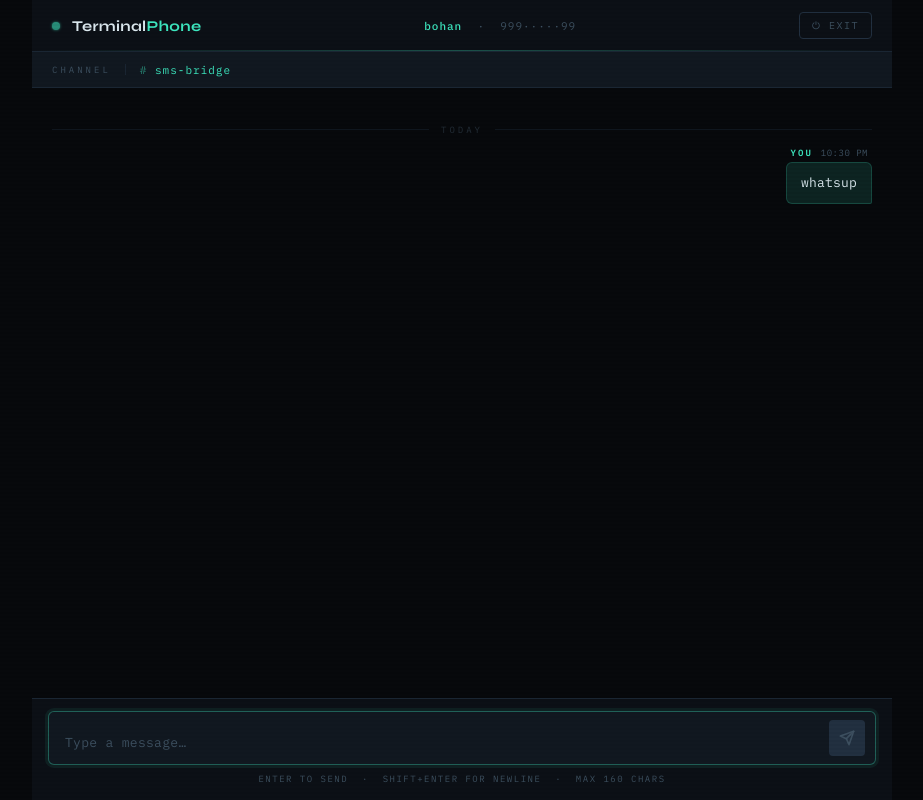
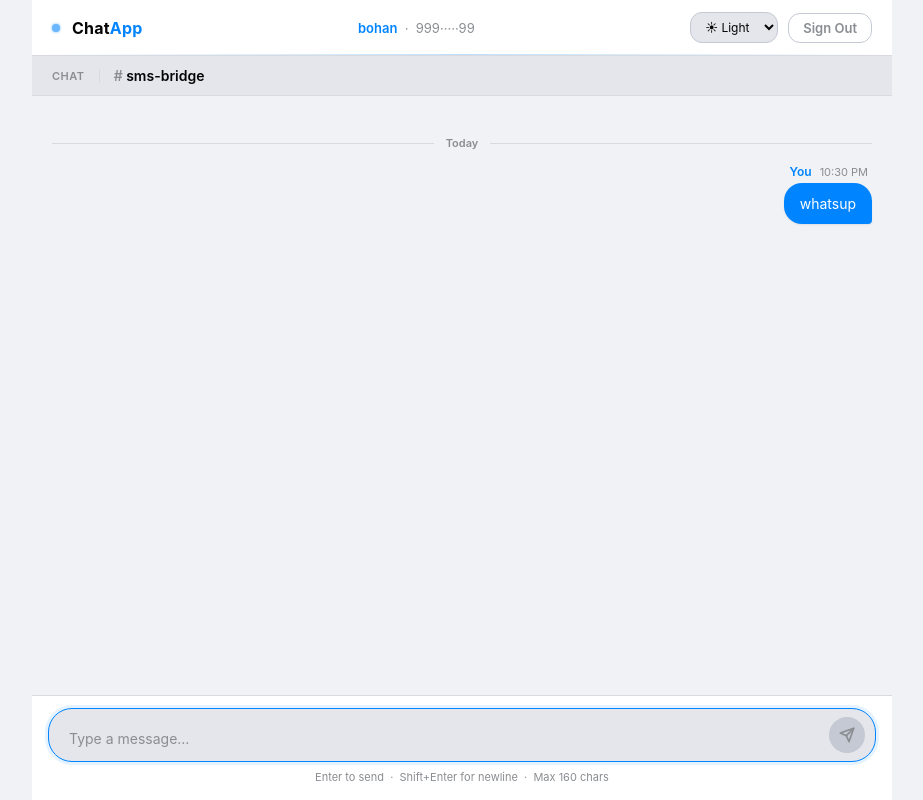
Before and after one commit to bolanxu/Terminal-Style-Cellular-Device, a Flask app: page / in a window 1280 px wide. Shown: the whole page, without its empty margins (178-1101 px from the left). Run offline with Flask 3, Linux system fonts and the light colour scheme; a user stored in the database is signed in; data comes from the database, SQL or seed files in the repository.

Commit message:
feat: replace terminal UI with modern light/dark chat theme across all user-facing templates"
Agent-Logs-Url: https://github.com/bolanxu/Terminal-Style-Cellular-Device/sessions/2cafd730-2750-410d-a781-279a6314c97d

Co-authored-by: bolanxu <192940673+bolanxu@users.noreply.github.com>

```diff
--- a/mysite/templates/index.html
+++ b/mysite/templates/index.html
@@ -3,29 +3,52 @@
 <head>
 <meta charset="UTF-8">
 <meta name="viewport" content="width=device-width, initial-scale=1.0, maximum-scale=1.0">
-<title>Terminal Phone</title>
-<link rel="preconnect" href="https://fonts.googleapis.com">
-<link href="https://fonts.googleapis.com/css2?family=IBM+Plex+Mono:ital,wght@0,300;0,400;0,500;0,600;1,400&family=Syne:wght@400;600;700;800&display=swap" rel="stylesheet">
+<title>Chat App</title>
+<script>
+  (function() {
+    var t = localStorage.getItem('chat-theme');
+    if (t) document.documentElement.setAttribute('data-theme', t);
+  })();
+</script>
 <style>
+  /* ── Modern Light (default) ── */
   :root {
-    --bg:          #07090c;
-    --bg2:         #0c1016;
-    --bg3:         #111820;
-    --bg4:         #151f28;
-    --border:      #1a2633;
-    --border2:     #223040;
-    --accent:      #3de8c0;
-    --accent-dim:  rgba(61,232,192,0.12);
-    --accent-glow: rgba(61,232,192,0.2);
-    --modem:       #f0c040;
-    --modem-dim:   rgba(240,192,64,0.1);
-    --text:        #a8bfcc;
-    --text-bright: #ddeaf0;
-    --text-dim:    #3d5060;
-    --danger:      #ff4d6d;
-    --mono:        'IBM Plex Mono', monospace;
-    --sans:        'Syne', sans-serif;
-    --radius:      6px;
+    --bg:          #f0f2f5;
+    --bg2:         #ffffff;
+    --bg3:         #e4e6eb;
+    --border:      #d8dadf;
+    --border2:     #c4c9d4;
+    --accent:      #0084ff;
+    --accent-dim:  rgba(0,132,255,0.15);
+    --modem:       #00b09b;
+    --modem-dim:   rgba(0,176,155,0.13);
+    --text:        #3c4043;
+    --text-bright: #050505;
+    --text-dim:    #8a8d91;
+    --danger:      #e41e3f;
+    --font-base:   -apple-system, BlinkMacSystemFont, "Segoe UI", Roboto, Helvetica, Arial, sans-serif;
+    --radius:      12px;
+    --msg-radius:  18px;
+  }
+
+  /* ── Modern Dark ── */
+  [data-theme="modern-dark"] {
+    --bg:          #1e1f22;
+    --bg2:         #2b2d31;
+    --bg3:         #383a40;
+    --border:      #1e2023;
+    --border2:     #4e5058;
+    --accent:      #5865f2;
+    --accent-dim:  rgba(88,101,242,0.22);
+    --modem:       #3ba55d;
+    --modem-dim:   rgba(59,165,93,0.18);
+    --text:        #dcddde;
+    --text-bright: #ffffff;
+    --text-dim:    #72767d;
+    --danger:      #ed4245;
+    --font-base:   -apple-system, BlinkMacSystemFont, "Segoe UI", Roboto, Helvetica, Arial, sans-serif;
+    --radius:      12px;
+    --msg-radius:  18px;
   }
 
   *, *::before, *::after { box-sizing: border-box; margin: 0; padding: 0; }
@@ -35,7 +58,8 @@
     overflow: hidden;
     background: var(--bg);
     color: var(--text);
-    font-family: var(--mono);
+    font-family: var(--font-base);
+    transition: background-color 0.25s ease, color 0.25s ease;
   }
 
   /* ═══════════════════════════════════════
@@ -58,7 +82,7 @@
     align-items: center;
     justify-content: space-between;
     padding: 0 20px;
-    height: 52px;
+    height: 56px;
     background: var(--bg2);
     border-bottom: 1px solid var(--border);
     flex-shrink: 0;
@@ -71,7 +95,7 @@
     bottom: 0; left: 0; right: 0;
     height: 1px;
     background: linear-gradient(90deg, transparent, var(--accent), transparent);
-    opacity: 0.3;
+    opacity: 0.25;
   }
 
   .topbar-left {
@@ -94,20 +118,19 @@
   }
 
   .topbar-title {
-    font-family: var(--sans);
-    font-size: 15px;
+    font-family: var(--font-base);
+    font-size: 16px;
     font-weight: 700;
     color: var(--text-bright);
-    letter-spacing: 0.3px;
+    letter-spacing: 0.2px;
   }
   .topbar-title span { color: var(--accent); }
 
   .topbar-user {
-    font-size: 11px;
+    font-size: 13px;
     color: var(--text-dim);
-    letter-spacing: 1px;
   }
-  .topbar-user strong { color: var(--accent); font-weight: 500; }
+  .topbar-user strong { color: var(--accent); font-weight: 600; }
 
   .topbar-right {
     display: flex;
@@ -115,19 +138,32 @@
     gap: 10px;
   }
 
+  .theme-select {
+    background: var(--bg3);
+    color: var(--text-bright);
+    border: 1px solid var(--border2);
+    padding: 6px 10px;
+    border-radius: var(--radius);
+    font-family: var(--font-base);
+    font-size: 12px;
+    outline: none;
+    cursor: pointer;
+    transition: border-color 0.15s;
+  }
+  .theme-select:hover { border-color: var(--accent); }
+
   .btn-icon {
     background: none;
     border: 1px solid var(--border2);
     color: var(--text-dim);
-    padding: 6px 12px;
-    border-radius: 4px;
-    font-family: var(--mono);
-    font-size: 10px;
-    letter-spacing: 1.5px;
+    padding: 6px 14px;
+    border-radius: var(--radius);
+    font-family: var(--font-base);
+    font-size: 13px;
+    font-weight: 600;
     cursor: pointer;
     text-decoration: none;
     transition: all 0.15s;
-    text-transform: uppercase;
     display: inline-flex;
     align-items: center;
     gap: 5px;
@@ -136,7 +172,7 @@
 
   {% if current_user.is_admin %}
   .btn-admin {
-    border-color: rgba(61,232,192,0.3);
+    border-color: rgba(88,101,242,0.4);
     color: var(--accent);
   }
   {% endif %}
@@ -149,37 +185,38 @@
     align-items: center;
     gap: 0;
     padding: 0 20px;
-    height: 36px;
+    height: 40px;
     background: var(--bg3);
     border-bottom: 1px solid var(--border);
     flex-shrink: 0;
   }
   .channel-tag {
-    font-size: 9px;
-    letter-spacing: 3px;
+    font-size: 11px;
+    font-weight: 600;
     color: var(--text-dim);
     text-transform: uppercase;
+    letter-spacing: 0.5px;
     padding-right: 14px;
     border-right: 1px solid var(--border);
     margin-right: 14px;
   }
   .channel-name {
-    font-size: 11px;
-    color: var(--accent);
-    letter-spacing: 1px;
+    font-size: 14px;
+    font-weight: 600;
+    color: var(--text-bright);
   }
-  .channel-name::before { content: '# '; opacity: 0.5; }
+  .channel-name::before { content: '# '; color: var(--text-dim); }
 
   .unread-badge {
     margin-left: auto;
-    background: var(--modem-dim);
-    border: 1px solid rgba(240,192,64,0.2);
-    color: var(--modem);
-    font-size: 9px;
-    padding: 2px 8px;
-    border-radius: 2px;
-    letter-spacing: 1px;
+    background: var(--accent);
+    color: #fff;
+    font-size: 11px;
+    font-weight: 700;
+    padding: 3px 10px;
+    border-radius: 12px;
     display: none;
+    cursor: pointer;
   }
   .unread-badge.visible { display: inline-block; }
 
@@ -206,8 +243,7 @@
     display: flex;
     align-items: center;
     gap: 12px;
-    margin: 16px 0 10px;
-    opacity: 0.5;
+    margin: 20px 0 12px;
   }
   .date-divider::before, .date-divider::after {
     content: '';
@@ -216,10 +252,9 @@
     background: var(--border);
   }
   .date-divider span {
-    font-size: 9px;
-    letter-spacing: 3px;
+    font-size: 11px;
+    font-weight: 600;
     color: var(--text-dim);
-    text-transform: uppercase;
     white-space: nowrap;
   }
 
@@ -247,42 +282,38 @@
   }
 
   .msg-sender {
-    font-size: 9px;
-    letter-spacing: 2px;
-    text-transform: uppercase;
+    font-size: 12px;
     font-weight: 600;
   }
   .msg.web  .msg-sender { color: var(--accent); }
   .msg.modem .msg-sender { color: var(--modem); }
 
   .msg-time {
-    font-size: 9px;
+    font-size: 11px;
     color: var(--text-dim);
-    letter-spacing: 0.5px;
   }
 
   .msg-bubble {
-    padding: 10px 14px;
-    border-radius: var(--radius);
-    font-size: 13px;
-    line-height: 1.55;
-    letter-spacing: 0.2px;
+    padding: 10px 16px;
+    border-radius: var(--msg-radius);
+    font-size: 14px;
+    line-height: 1.5;
     word-break: break-word;
     position: relative;
+    box-shadow: 0 1px 2px rgba(0,0,0,0.08);
   }
 
   .msg.web .msg-bubble {
-    background: var(--accent-dim);
-    border: 1px solid rgba(61,232,192,0.18);
-    color: var(--text-bright);
-    border-bottom-right-radius: 2px;
+    background: var(--accent);
+    color: #ffffff;
+    border-bottom-right-radius: 4px;
   }
 
   .msg.modem .msg-bubble {
-    background: var(--modem-dim);
-    border: 1px solid rgba(240,192,64,0.18);
-    color: #f5dfa0;
-    border-bottom-left-radius: 2px;
+    background: var(--bg2);
+    border: 1px solid var(--border);
+    color: var(--text-bright);
+    border-bottom-left-radius: 4px;
   }
 
   /* Consecutive messages — tighten gap */
@@ -299,15 +330,14 @@
     align-items: center;
     justify-content: center;
     gap: 10px;
-    opacity: 0.3;
+    opacity: 0.5;
     pointer-events: none;
     padding-bottom: 40px;
   }
-  .empty-state .icon { font-size: 32px; }
+  .empty-state .icon { font-size: 36px; }
   .empty-state p {
-    font-size: 11px;
-    letter-spacing: 3px;
-    text-transform: uppercase;
+    font-size: 14px;
+    font-weight: 600;
     color: var(--text-dim);
   }
 
@@ -328,9 +358,8 @@
   }
   .typing-indicator.show { display: flex; }
   .typing-indicator span {
-    font-size: 10px;
+    font-size: 12px;
     color: var(--text-dim);
-    letter-spacing: 1px;
     margin-right: 4px;
   }
   .dot { width: 4px; height: 4px; border-radius: 50%; background: var(--text-dim); animation: bounce 1.2s infinite; }
@@ -357,13 +386,13 @@
     gap: 10px;
     background: var(--bg3);
     border: 1px solid var(--border2);
-    border-radius: var(--radius);
-    padding: 8px 10px 8px 16px;
+    border-radius: 24px;
+    padding: 8px 10px 8px 20px;
     transition: border-color 0.2s, box-shadow 0.2s;
   }
   .input-row:focus-within {
-    border-color: rgba(61,232,192,0.35);
-    box-shadow: 0 0 0 3px rgba(61,232,192,0.07);
+    border-color: var(--accent);
+    box-shadow: 0 0 0 3px rgba(0,132,255,0.1);
   }
 
   #msg-input {
@@ -372,9 +401,8 @@
     border: none;
     outline: none;
     color: var(--text-bright);
-    font-family: var(--mono);
-    font-size: 13px;
-    letter-spacing: 0.3px;
+    font-family: var(--font-base);
+    font-size: 14px;
     resize: none;
     max-height: 120px;
     line-height: 1.5;
@@ -388,7 +416,7 @@
   .send-btn {
     background: var(--accent);
     border: none;
-    border-radius: 4px;
+    border-radius: 50%;
     width: 36px;
     height: 36px;
     cursor: pointer;
@@ -397,38 +425,18 @@
     justify-content: center;
     flex-shrink: 0;
     transition: background 0.15s, transform 0.1s;
-    color: #040e0b;
+    color: #fff;
   }
-  .send-btn:hover { background: #5cf5d5; }
+  .send-btn:hover { filter: brightness(1.1); }
   .send-btn:active { transform: scale(0.94); }
   .send-btn:disabled { background: var(--border2); color: var(--text-dim); cursor: not-allowed; }
   .send-btn svg { width: 16px; height: 16px; }
 
   .input-hint {
-    font-size: 9px;
+    font-size: 11px;
     color: var(--text-dim);
-    letter-spacing: 1.5px;
     text-align: center;
     margin-top: 8px;
-    text-transform: uppercase;
-  }
-
-  /* ═══════════════════════════════════════
-     SCAN LINE EFFECT (subtle CRT)
-  ═══════════════════════════════════════ */
-  .messages-area::before {
-    content: '';
-    position: fixed;
-    top: 0; left: 0; right: 0; bottom: 0;
-    background: repeating-linear-gradient(
-      0deg,
-      transparent,
-      transparent 2px,
-      rgba(0,0,0,0.03) 2px,
-      rgba(0,0,0,0.03) 4px
-    );
-    pointer-events: none;
-    z-index: 10;
   }
 
   /* ═══════════════════════════════════════
@@ -450,7 +458,7 @@
   <header class="topbar">
     <div class="topbar-left">
       <div class="status-dot" id="status-dot"></div>
-      <div class="topbar-title">Terminal<span>Phone</span></div>
+      <div class="topbar-title">Chat<span>App</span></div>
     </div>
     <div class="topbar-user">
       <strong>{{ current_user.username }}</strong>
@@ -459,24 +467,28 @@
       {% endif %}
     </div>
     <div class="topbar-right">
+      <select id="theme-selector" class="theme-select" aria-label="Select theme">
+        <option value="modern-light">☀ Light</option>
+        <option value="modern-dark">🌙 Dark</option>
+      </select>
       {% if current_user.is_admin %}
-      <a href="{{ url_for('admin.dashboard') }}" class="btn-icon btn-admin">⬡ Admin</a>
+      <a href="{{ url_for('admin.dashboard') }}" class="btn-icon btn-admin">Admin</a>
       {% endif %}
-      <a href="{{ url_for('auth.logout') }}" class="btn-icon">⏻ Exit</a>
+      <a href="{{ url_for('auth.logout') }}" class="btn-icon">Sign Out</a>
     </div>
   </header>
 
   <!-- CHANNEL BAR -->
   <div class="channel-bar">
-    <div class="channel-tag">Channel</div>
+    <div class="channel-tag">Chat</div>
     <div class="channel-name">sms-bridge</div>
-    <div class="unread-badge" id="unread-badge">● NEW</div>
+    <div class="unread-badge" id="unread-badge">New Messages</div>
   </div>
 
   <!-- MESSAGES -->
   <div class="messages-area" id="messages-area">
     <div class="empty-state" id="empty-state">
-      <div class="icon">◎</div>
+      <div class="icon">💬</div>
       <p>No messages yet</p>
     </div>
   </div>
@@ -484,7 +496,7 @@
   <!-- TYPING ROW -->
   <div class="typing-row">
     <div class="typing-indicator" id="typing-indicator">
-      <span>modem</span>
+      <span>typing</span>
       <div class="dot"></div>
       <div class="dot"></div>
       <div class="dot"></div>
@@ -508,7 +520,19 @@
 </div>
 
 <script>
-  // ── State ──────────────────────────────────────────────────────────────────
+  // ── Theme Switcher ────────────────────────────────────────────────────────
+  const themeSelector = document.getElementById('theme-selector');
+  const savedTheme = localStorage.getItem('chat-theme') || 'modern-light';
+  document.documentElement.setAttribute('data-theme', savedTheme);
+  themeSelector.value = savedTheme;
+
+  themeSelector.addEventListener('change', (e) => {
+    const theme = e.target.value;
+    document.documentElement.setAttribute('data-theme', theme);
+    localStorage.setItem('chat-theme', theme);
+  });
+
+  // ── State ───────────────────────────────────────────────────────────
   let lastMsgCount   = 0;
   let lastMsgId      = null;   // track newest rendered message
   let isAtBottom     = true;
```
Also changed, not shown: mysite/templates/auth_base.html (+113 -88 lines), mysite/templates/login.html (+5 -5 lines), mysite/templates/signup.html (+7 -7 lines).
